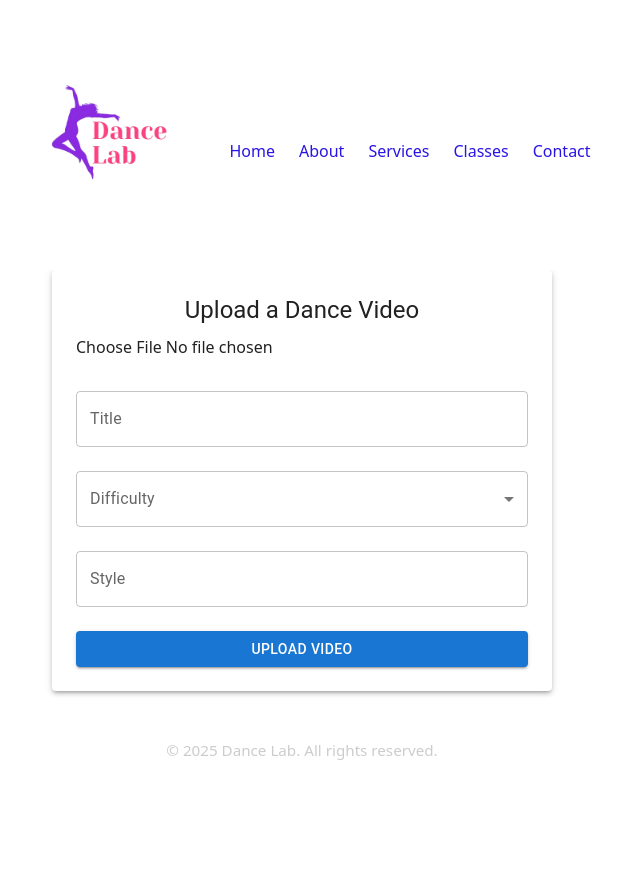
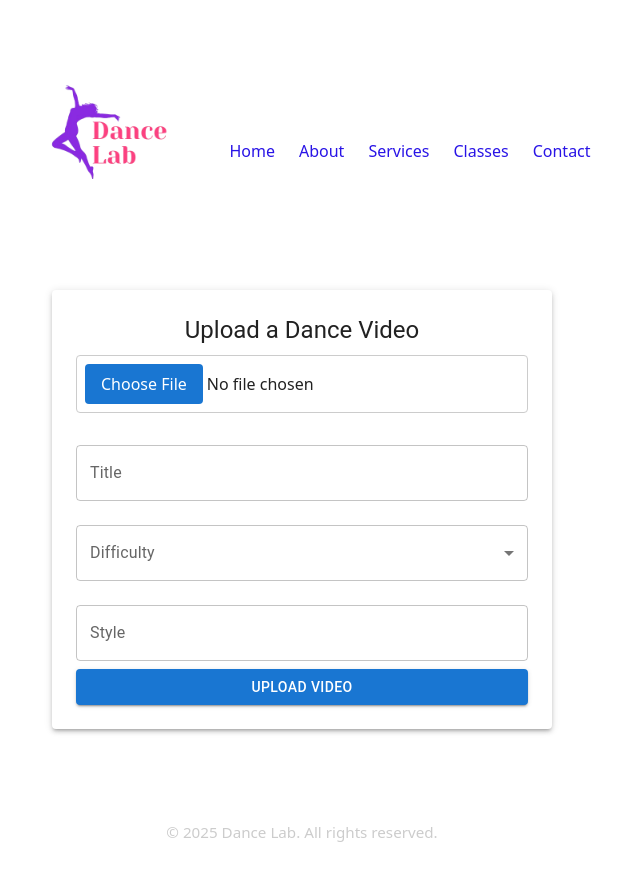
Before and after one commit to jayanikalansooriya24/Dance_Lab, a React (Vite) app in the folder dance-lab-frontend/: page /videoupload in a window 1280 px wide. Shown: the top 880 px of the page, without its empty margins (338-978 px from the left). Before the commit the page ends 810 px from the top, so only its background shows below. Built offline with nearby package versions, Linux system fonts and the light colour scheme.

Commit message:
Video upload ui changes

```diff
--- a/dance-lab-frontend/src/Pages/Videoupload/VideoUpload.jsx
+++ b/dance-lab-frontend/src/Pages/Videoupload/VideoUpload.jsx
@@ -11,6 +11,8 @@ import {
   Paper,
 } from "@mui/material";
 import { motion } from "framer-motion";
+import axios from "axios";
+import "./VideoUpload.css";
 
 export default function VideoUpload({ onUpload }) {
   const [file, setFile] = useState(null);
@@ -19,26 +21,35 @@ export default function VideoUpload({ onUpload }) {
   const [style, setStyle] = useState("");
   const [error, setError] = useState(null);
 
-    const handleSubmit = (e) => {
+  const handleSubmit = async (e) => {
     e.preventDefault();
     if (!file || !title || !difficulty || !style) {
       setError("All fields are required!");
       return;
     }
-        // Mock video upload
-        const newVideo = {
-            id: Date.now(),
-            title,
-            videoUrl: URL.createObjectURL(file), // Use local file URL for preview
-            difficulty,
-            style,
-        };
-        onUpload(newVideo);
-        setError(null);
+
+    const formData = new FormData();
+    formData.append("file", file);
+    formData.append("title", title);
+    formData.append("difficulty", difficulty);
+    formData.append("style", style);
+
+    try {
+      const response = await axios.post("http://localhost:8080/api/videos", formData, {
+        headers: {
+          "Content-Type": "multipart/form-data",
+        },
+      });
+
+      onUpload(response.data);
       setFile(null);
       setTitle("");
       setDifficulty("");
       setStyle("");
+      setError(null);
+    } catch (err) {
+      setError("Failed to upload video: " + err.message);
+    }
   };
 
   return (
@@ -46,19 +57,24 @@ export default function VideoUpload({ onUpload }) {
       initial={{ opacity: 0, y: 20 }}
       animate={{ opacity: 1, y: 0 }}
       transition={{ duration: 0.5 }}
+      className="video-upload-container"
     >
-            <Paper elevation={3} sx={{ p: 3, mb: 3, maxWidth: 500, mx: "auto" }}>
+      <Paper elevation={3} className="video-upload-paper">
         <Typography variant="h5" gutterBottom>
           Upload a Dance Video
         </Typography>
-                {error && <Typography color="error" sx={{ mb: 2 }}>{error}</Typography>}
+        {error && (
+          <Typography color="error" className="error-message">
+            {error}
+          </Typography>
+        )}
         <form onSubmit={handleSubmit}>
-                    <Box sx={{ mb: 2 }}>
+          <Box className="file-input-container">
             <input
               type="file"
               onChange={(e) => setFile(e.target.files[0])}
               accept="video/*"
-                            style={{ display: "block", width: "100%" }}
+              className="file-input"
             />
           </Box>
           <TextField
@@ -95,7 +111,7 @@ export default function VideoUpload({ onUpload }) {
               variant="contained"
               color="primary"
               fullWidth
-                            sx={{ mt: 2 }}
+              className="upload-button"
             >
               Upload Video
             </Button>
--- /dev/null
+++ b/dance-lab-frontend/src/Pages/Videoupload/Videoupload.css
@@ -0,0 +1,51 @@
+.video-upload-container {
+    display: flex;
+    justify-content: center;
+    padding: 20px;
+  }
+
+  .video-upload-paper {
+    padding: 24px;
+    max-width: 500px;
+    width: 100%;
+    margin-bottom: 24px;
+    box-shadow: 0 4px 12px rgba(0, 0, 0, 0.1);
+    border-radius: 8px;
+  }
+
+  .error-message {
+    margin-bottom: 16px;
+    color: #d32f2f;
+  }
+
+  .file-input-container {
+    margin-bottom: 16px;
+  }
+
+  .file-input {
+    width: 100%;
+    padding: 8px;
+    border: 1px solid #ccc;
+    border-radius: 4px;
+    cursor: pointer;
+  }
+
+  .file-input::-webkit-file-upload-button {
+    padding: 8px 16px;
+    background-color: #1976d2;
+    color: white;
+    border: none;
+    border-radius: 4px;
+    cursor: pointer;
+  }
+
+  .file-input::-webkit-file-upload-button:hover {
+    background-color: #1565c0;
+  }
+
+  .upload-button {
+    margin-top: 16px;
+    padding: 12px;
+    font-size: 16px;
+    text-transform: none;
+  }
```
Lines whose indentation alone changed are shown as unchanged.
